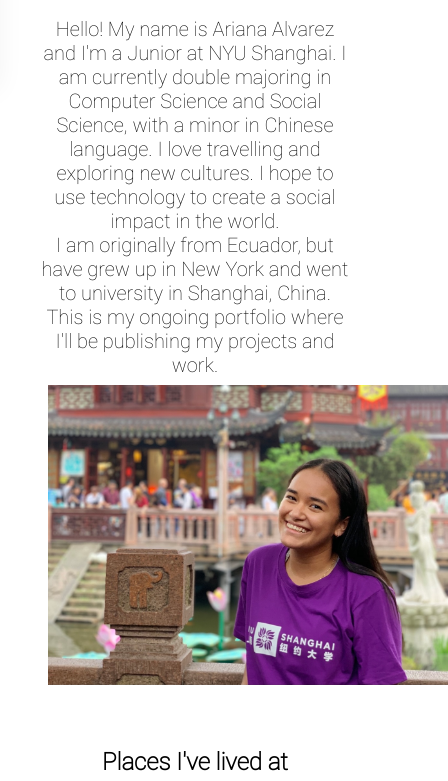
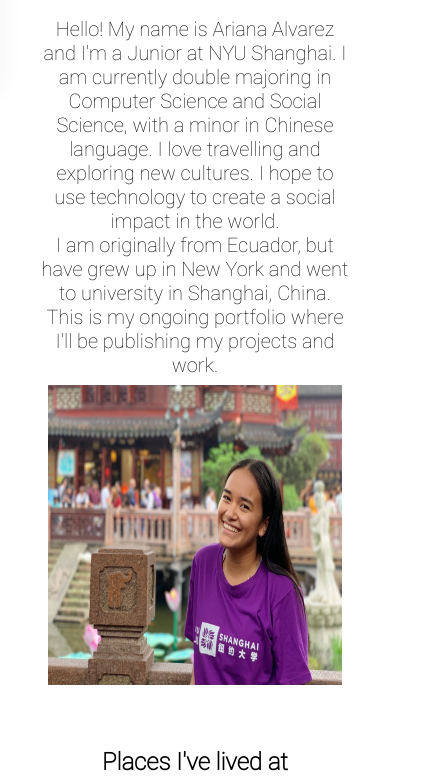
Before and after one commit to arianaalvarezv/arianaalvarezv.github.io, a plain HTML site: page about.html in a window 390 px wide. Shown: the part 265-1046 px from the top of the page, 448 px wide, since content can reach past the window. Drawn offline with Linux system fonts and the light colour scheme.

Commit message:
Update stylesheet.css

```diff
--- a/stylesheet.css
+++ b/stylesheet.css
@@ -279,6 +279,10 @@ a {
     grid-gap: 10px;
     padding: 40px;
   }
+
+  .headshot-pic{
+    width: 100%;
+  }
   /* .column {
     -ms-flex: 50%;
     flex: 50%;
```
